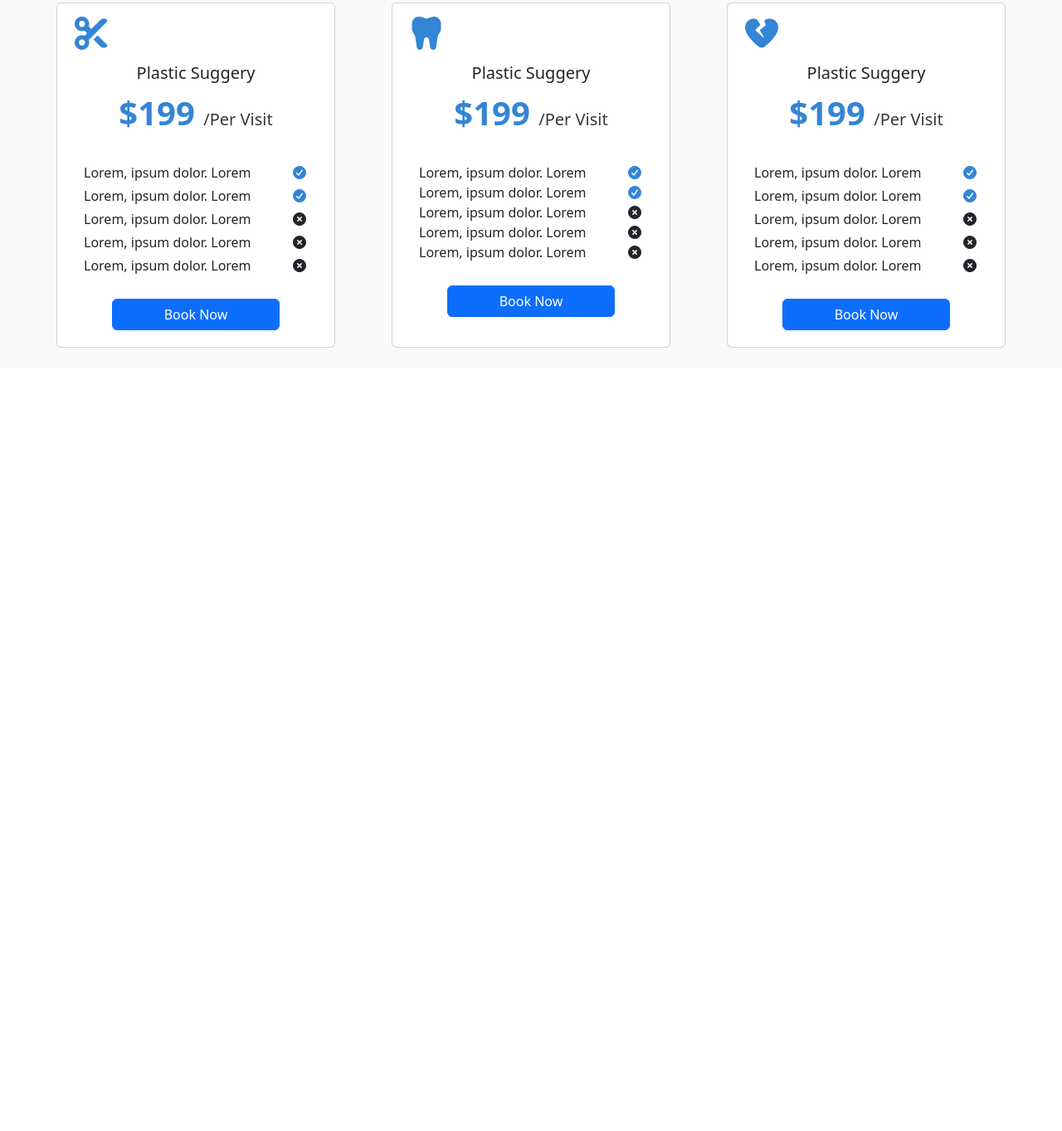
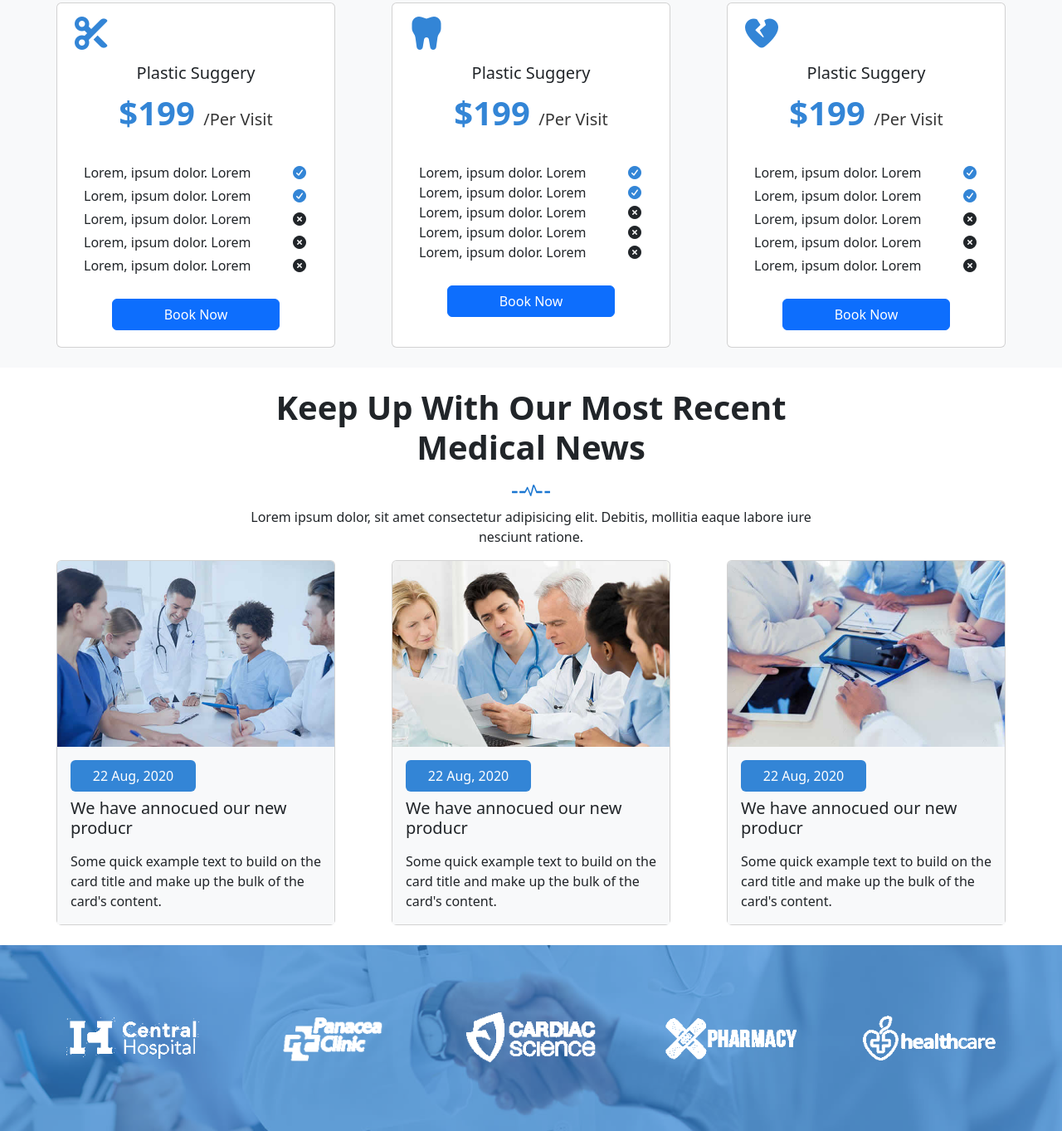
Before and after one commit to H-R-F/final-project-css-achraf-bensabir, a plain HTML site: page index.html in a window 1280 px wide. Shown: the part 3708-5071 px from the top of the page at 83% size. Before the commit the page ends 4151 px from the top, so only its background shows below. Drawn offline with nearby package versions, Linux system fonts and the light colour scheme.

Commit message:
section9

```diff
--- a/index.html
+++ b/index.html
@@ -541,6 +541,61 @@
         </section>
         <!-- !end sec8 -->
 
+        <!-- &sec9 -->
+        <section class="sec9 py-4">
+            <div class="div1 d-flex flex-column align-items-center gap-2">
+                <h1 class="text-center fw-bold">Keep Up With Our Most Recent Medical News</h1>
+                <img src="./public/image/section-img.png" alt="image">
+                <p class="text-center">Lorem ipsum dolor, sit amet consectetur adipisicing elit. Debitis, mollitia eaque
+                    labore iure
+                    nesciunt ratione.</p>
+            </div>
+            <div
+                class="div2 d-flex flex-lg-row flex-column align-items-center justify-content-lg-evenly gap-lg-0 gap-4">
+                <div class="card" style="width: 21rem;">
+                    <img src="./public/image/blog1.jpg" class="card-img-top" alt="...">
+                    <div class="card-body d-lg-flex flex-lg-column bg-light gap-lg-2">
+                        <a href="#" class="btn bg-blue text-white w-50">22 Aug, 2020</a>
+                        <h1 class="fs-5">We have annocued our new producr</h1>
+                        <p class="card-text">Some quick example text to build on the card title and make up the bulk of
+                            the card's content.</p>
+                    </div>
+                </div>
+                <div class="card" style="width: 21rem;">
+                    <img src="./public/image/blog2.jpg" class="card-img-top" alt="...">
+                    <div class="card-body d-lg-flex flex-lg-column bg-light gap-lg-2">
+                        <a href="#" class="btn bg-blue text-white w-50">22 Aug, 2020</a>
+                        <h1 class="fs-5">We have annocued our new producr</h1>
+                        <p class="card-text">Some quick example text to build on the card title and make up the bulk of
+                            the card's content.</p>
+                    </div>
+                </div>
+                <div class="card" style="width: 21rem;">
+                    <img src="./public/image/blog3.jpg" class="card-img-top" alt="...">
+                    <div class="card-body d-lg-flex flex-lg-column bg-light gap-lg-2">
+                        <a href="#" class="btn bg-blue text-white w-50">22 Aug, 2020</a>
+                        <h1 class="fs-5">We have annocued our new producr</h1>
+                        <p class="card-text">Some quick example text to build on the card title and make up the bulk of
+                            the card's content.</p>
+                    </div>
+                </div>
+            </div>
+        </section>
+        <!-- &end sec9 -->
+
+                <!-- ~sec10 -->
+                <section class="sec10 d-flex align-items-center w-100">
+                    <div
+                        class="div1 d-flex flex-lg-row flex-column align-items-center justify-content-lg-evenly gap-lg-0 gap-3">
+                        <div class=""><img src="./public/image/client1.png" alt=""></div>
+                        <div class=""><img src="./public/image/client2.png" alt=""></div>
+                        <div class=""><img src="./public/image/client3.png" alt=""></div>
+                        <div class=""><img src="./public/image/client4.png" alt=""></div>
+                        <div class=""><img src="./public/image/client5.png" alt=""></div>
+                    </div>
+                    </div>
+                </section>
+                <!-- ~end sec10 -->
     </main>
 
 
--- a/src/sass/modules/home/_main.sass
+++ b/src/sass/modules/home/_main.sass
@@ -215,3 +215,28 @@
             width: 44rem
         p
             width: 44rem
+
+
+.sec9
+    .div1
+        h1
+            width: 44rem
+        p
+            width: 44rem
+
+.sec10
+    height: 14rem
+    background-image: url(../image/client-bg.jpg)
+    background-size: cover
+    &::before
+        position: absolute
+        content: ""
+        width: 100%
+        height: 14rem
+        background-color: $blue
+        opacity: 70%
+    .div1
+        width: 100%
+        z-index: 2
+        img
+            width: 10rem
```
Also changed, not shown: public/css/app.css, 1 other file.
